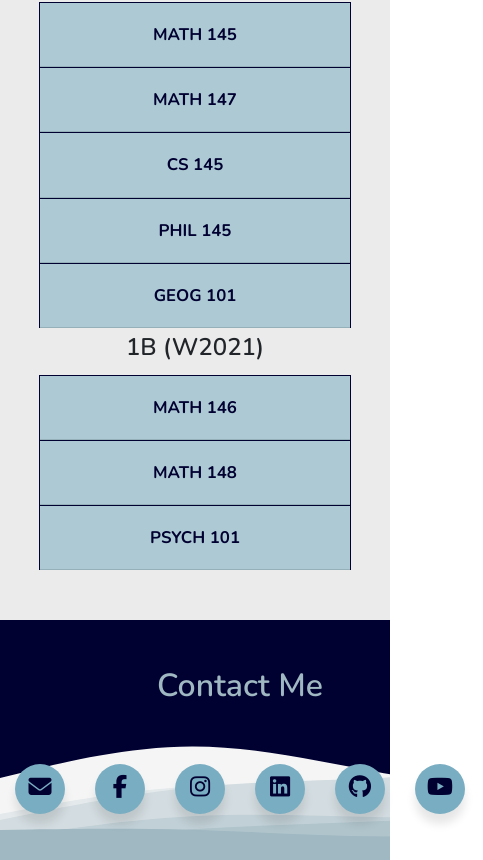
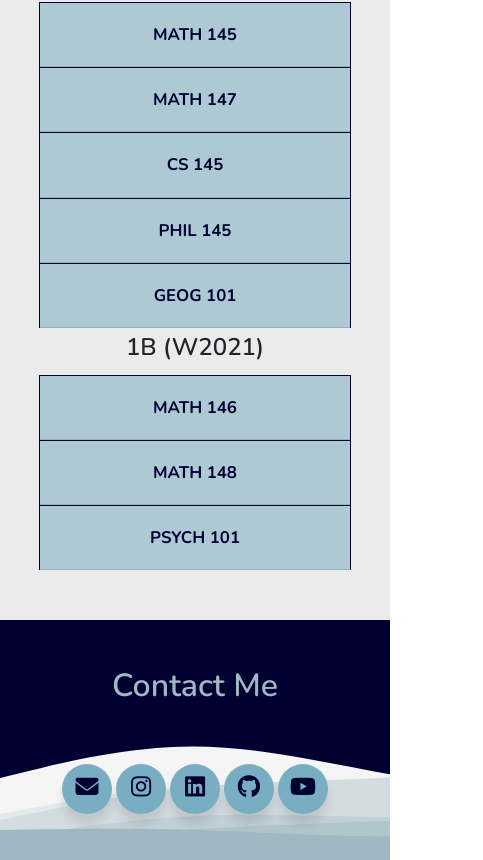
Before and after one commit to mcpenguin/the-arctic-blog, a React (Create React App) app: page / in a window 390 px wide. Shown: the part 9250-10110 px from the top of the page, 483 px wide, since content can reach past the window. Built offline with nearby package versions, Linux system fonts and the light colour scheme.

Commit message:
removed fb, added phone media query

```diff
--- a/src/components/ContactMe/ContactMe.css
+++ b/src/components/ContactMe/ContactMe.css
@@ -76,6 +76,12 @@
 @media (max-width: 768px) {
     .wrapper .icon {
         margin: 10px 15px;
+    }
+}
+
+@media (max-width: 500px) {
+    .wrapper .icon {
+        margin: 10px 2px;
     }
 }
 
--- a/src/components/ContactMe/ContactMe.js
+++ b/src/components/ContactMe/ContactMe.js
@@ -41,12 +41,6 @@ export default class ContactMe extends Component {
                             logo="fas fa-envelope"
                         />
                         <ContactMePage
-                            class="facebook"
-                            title="Facebook"
-                            link="https://www.facebook.com/marcus.chanwc/"
-                            logo="fab fa-facebook-f"
-                        />
-                        <ContactMePage
                             class="instagram"
                             title="Instagram"
                             link="https://www.instagram.com/mcpenquin"
```
